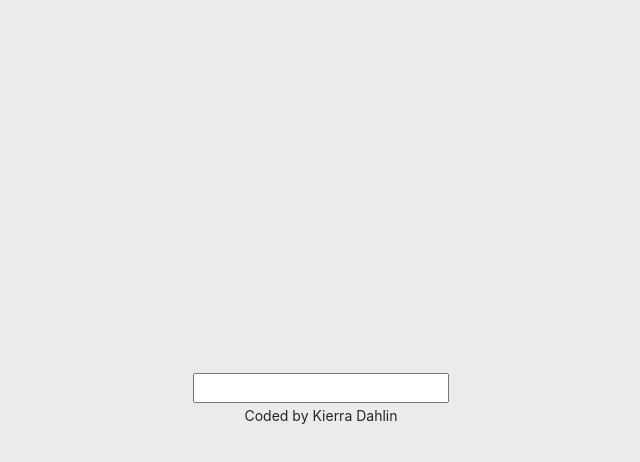
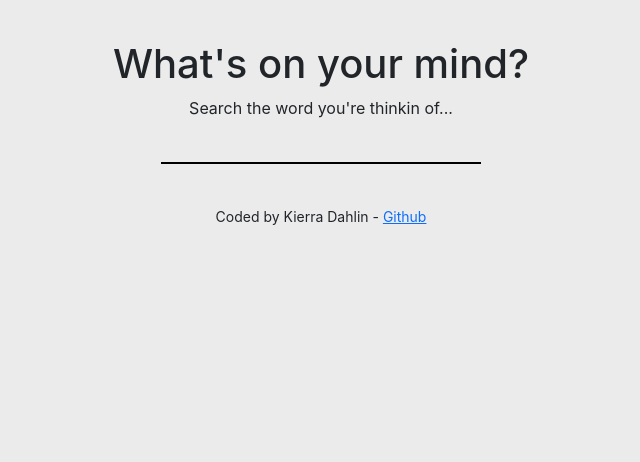
Before and after one commit to kierraDahlin/dictionary-project, a React (Create React App) app: page / in a window 1280 px wide. Shown: the top 462 px of the page, without its empty margins (319-959 px from the left). Built offline with nearby package versions, Linux system fonts and the light colour scheme.

Commit message:
Added some styling

```diff
--- a/src/App.css
+++ b/src/App.css
@@ -1,10 +1,10 @@
 body {
   margin: 0 auto;
-  height: 100vh;
-  display: flex;
-  flex-direction: column;
-  justify-content: center;
-  align-items: center;
   text-align: center;
   background: #ebebeb;
 }
+
+.main-content {
+  max-width: 900px;
+  margin-top: 40px;
+}
--- a/src/App.js
+++ b/src/App.js
@@ -5,12 +5,20 @@ function App() {
   return (
     <div className="App">
       <div className="container main-content">
-        <header className="App-header"></header>
+        <header className="App-header">
+          <h1>What's on your mind?</h1>
+          <p>Search the word you're thinkin of...</p>
+        </header>
         <main>
           <Dictionary />
         </main>
         <footer>
-          <small>Coded by Kierra Dahlin</small>
+          <small>
+            Coded by Kierra Dahlin -{" "}
+            <a href="https://github.com/kierraDahlin/dictionary-project">
+              Github
+            </a>
+          </small>
         </footer>
       </div>
     </div>
--- a/src/Dictionary.css
+++ b/src/Dictionary.css
@@ -0,0 +1,14 @@
+form {
+  margin-bottom: 40px;
+}
+
+input {
+  background: transparent;
+  border: none;
+  border-bottom: 2px solid black;
+  width: 320px;
+}
+
+.Results {
+  text-align: left;
+}
```
